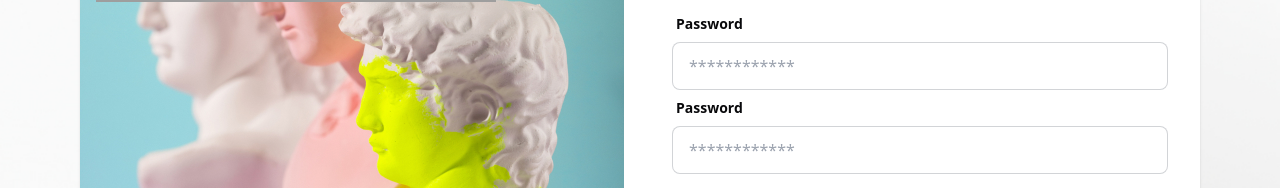
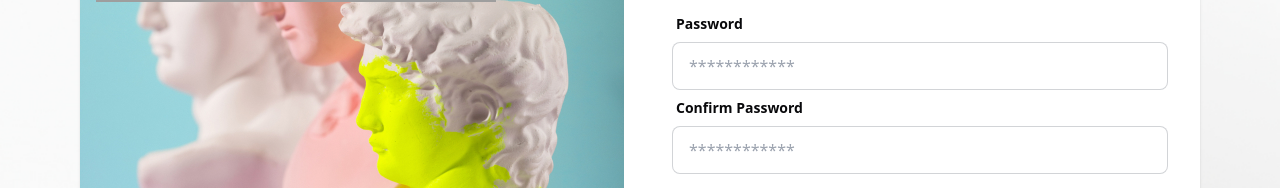
Before and after one commit to ArtHub-Project/ArtHub-frontend, a React (Vite) app: page /register in a window 1280 px wide. Shown: the part 713-901 px from the top of the page. Built offline with nearby package versions, Linux system fonts and the light colour scheme; no server answers; grey boxes are pictures that could not be loaded.

Commit message:
add/firebase

```diff
--- a/src/pages/Create.tsx
+++ b/src/pages/Create.tsx
@@ -1,5 +1,4 @@
 import { FormEvent, useState } from 'react'
-import Navbar from '../components/Navbar'
 import useCreate from '../hooks/useCreate'
 import { useNavigate } from 'react-router-dom'
 import { getDownloadURL, ref, uploadBytes } from 'firebase/storage'
@@ -39,7 +38,6 @@ const Create = () => {
 
   return (
     <div>
-      <Navbar />
       <form className="w-full inline-flex items-center m-auto justify-center" onSubmit={hendleSubmit}>
         <div className="place-items-center ">
           <div className="w-[736px] inline-flex gap-7 my-4 item-end">
--- a/src/pages/Product.tsx
+++ b/src/pages/Product.tsx
@@ -1,5 +1,4 @@
 import { useParams } from 'react-router-dom'
-import Navbar from '../components/Navbar'
 import usePost from '../hooks/usePost'
 
 const Product = () => {
@@ -10,7 +9,6 @@ const Product = () => {
 
   return (
     <>
-      <Navbar />
       <div className="font-medium p-4 text-sm breadcrumbs">
         <ul>
           <li>
--- a/src/pages/Register.tsx
+++ b/src/pages/Register.tsx
@@ -82,7 +82,7 @@ const Register = () => {
             </div>
             <div className="form-control w-full ">
               <label className="label">
-                <span className="label-password text-zinc-950 text-sm font-bold ">Password</span>
+                <span className="label-password text-zinc-950 text-sm font-bold ">Confirm Password</span>
               </label>
               <input
                 type="password"
```
Also changed, not shown: 1 other file (tests, documents, lock files or other folders).
